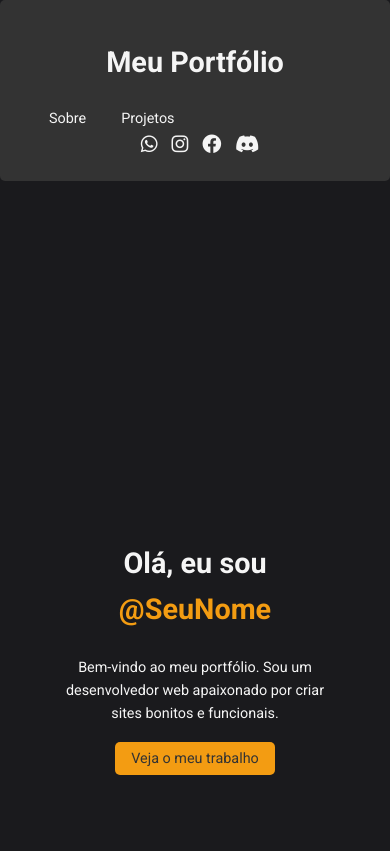
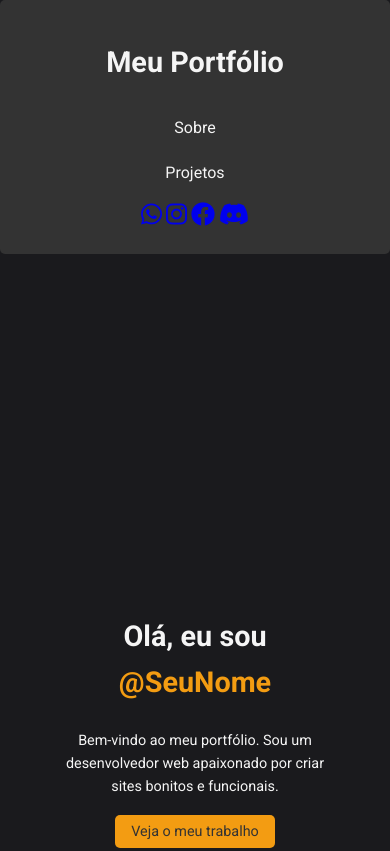
Before and after one commit to alef649587/projeto-portfolio, a plain HTML site: page index.html in a window 390 px wide. Shown: the top 851 px of the page. Drawn offline with Linux system fonts and the light colour scheme; a script that the page names is missing.

Commit message:
Alteração feita na responsividade do site.

```diff
--- a/scripts/style.css
+++ b/scripts/style.css
@@ -146,9 +146,8 @@ nav ul li a:hover {
     background-color: #333;
     border-radius: 10px;
     overflow: hidden;
-    flex: 1;
-    min-width: 300px;
-    margin: 10px 0;
+    flex: 1 1 calc(33.333% - 20px);
+    margin: 10px;
     transition: transform 0.3s ease;
 }
 
@@ -284,6 +283,11 @@ footer p {
         padding: 8px 16px;
     }
 
+    .card {
+        width: 100%;
+        margin: 10px 0; /* Remove espaços laterais para ocupar toda a largura */
+    }
+
     .card-content h3 {
         font-size: 1.3rem;
     }
@@ -292,75 +296,3 @@ footer p {
         font-size: 0.9rem;
     }
 }
-
-/* Header Styles */
-header {
-    background-color: #333;
-    padding: 20px 0;
-    display: flex;
-    justify-content: space-between;
-    align-items: center;
-    flex-wrap: wrap; /* Permite que o conteúdo se ajuste em telas menores */
-}
-
-.logo {
-    color: #f5f5f5;
-    font-size: 1.8rem;
-}
-
-nav ul {
-    list-style: none;
-    display: flex;
-    align-items: center;
-    margin: 0;
-}
-
-nav ul li {
-    margin-left: 20px;
-}
-
-nav ul li a {
-    text-decoration: none;
-    color: #f5f5f5;
-    font-weight: 400;
-    transition: color 0.3s ease;
-}
-
-nav ul li a:hover {
-    color: #f39c12;
-}
-
-.social-icon {
-    font-size: 1.5rem;
-    color: #f5f5f5;
-    margin-left: 15px; /* Espaçamento entre os ícones */
-    transition: color 0.3s ease;
-}
-
-.social-icon:hover {
-    color: #f39c12;
-}
-
-/* Responsivo para telas pequenas */
-@media (max-width: 768px) {
-    nav ul {
-        display: flex;
-        flex-direction: row; /* Mantenha os itens do menu em uma linha */
-        flex-wrap: wrap; /* Quebra os itens, se necessário */
-        gap: 15px; /* Espaçamento entre os itens */
-    }
-
-    nav ul li {
-        margin: 0; /* Remover margem extra para evitar quebras */
-    }
-
-    nav ul li a {
-        padding: 5px 10px; /* Adiciona espaçamento aos links do menu */
-        font-size: 0.9rem; /* Reduz um pouco o tamanho da fonte */
-    }
-
-    .social-icon {
-        font-size: 1.2rem; /* Reduz o tamanho dos ícones em telas menores */
-        margin-left: 10px; /* Ajusta o espaçamento entre os ícones */
-    }
-}
```
